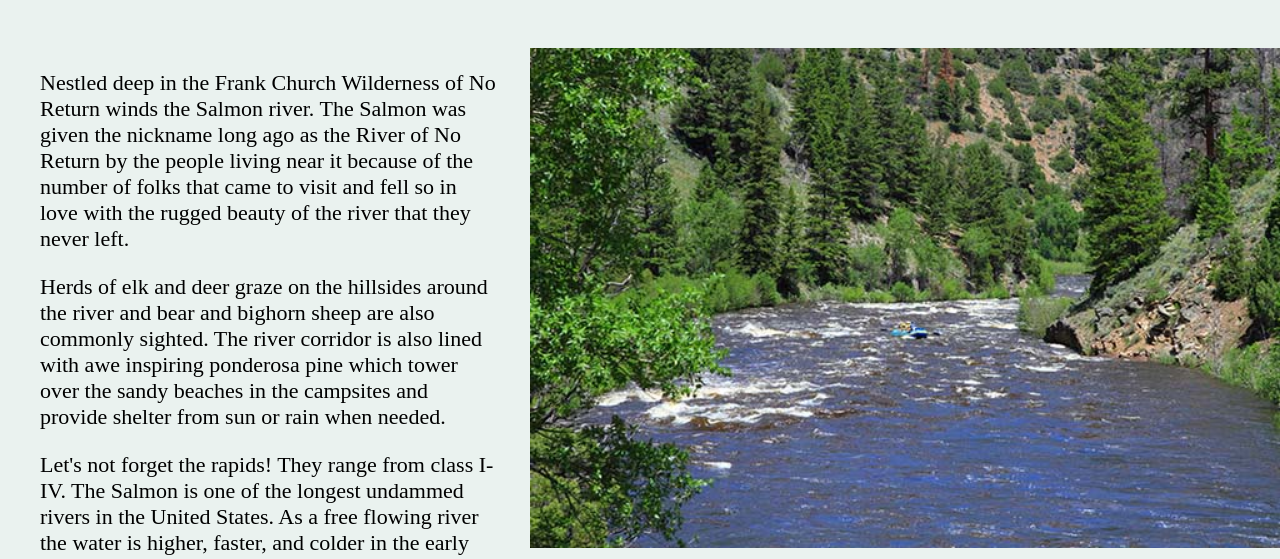
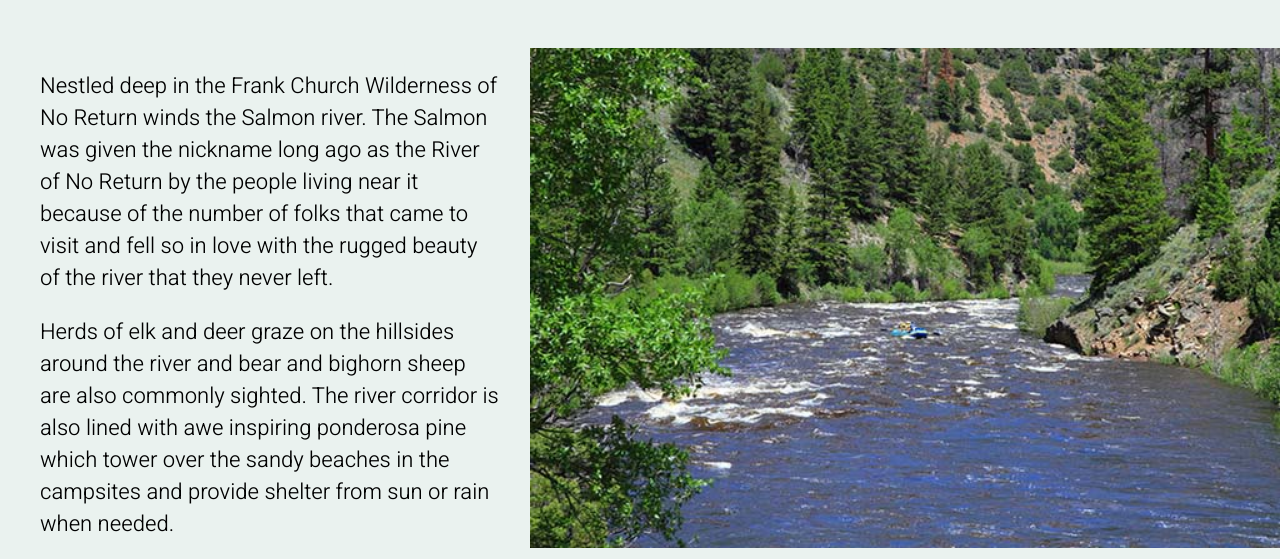
Before and after one commit to sjachvaecaesin/wdd130, a plain HTML site: page wwr/rivers.html in a window 1280 px wide. Shown: the part 194-753 px from the top of the page. Drawn offline with Linux system fonts and the light colour scheme.

Commit message:
css updates

```diff
--- a/wwr/styles/style.css
+++ b/wwr/styles/style.css
@@ -199,6 +199,7 @@ Sub-page css
 }
 .rivers-grid p {
     margin-left: 40px;
+    font-family: Heebo, Helvetica, sans-serif;
 }
 
 @media screen and (max-width: 900px) {
```
